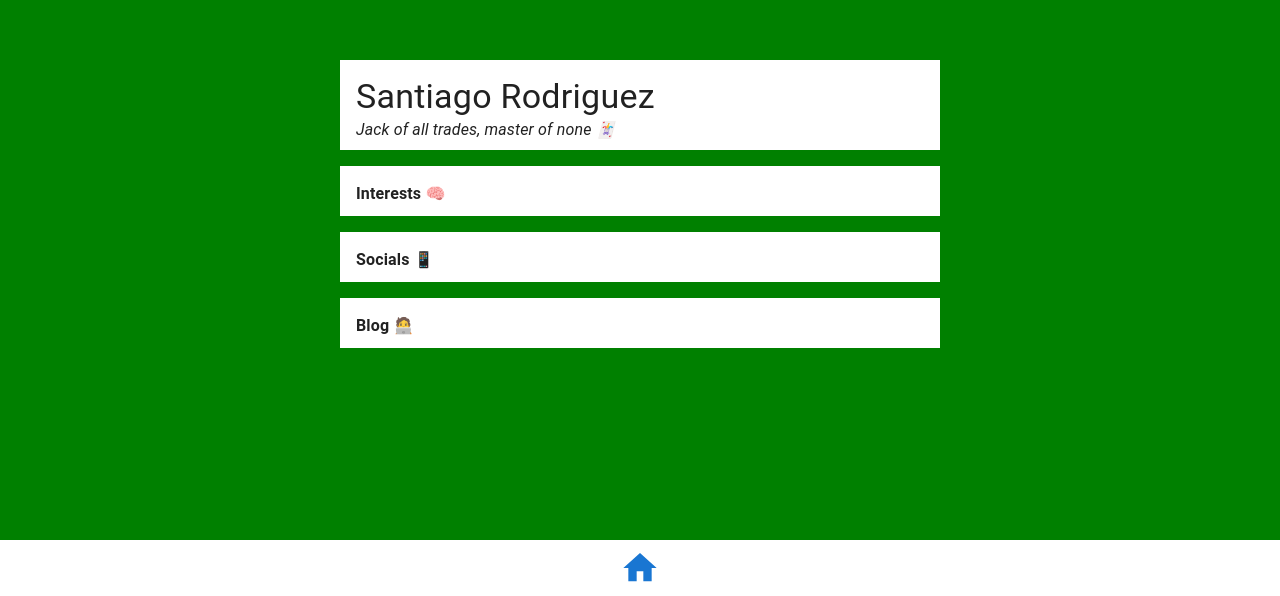
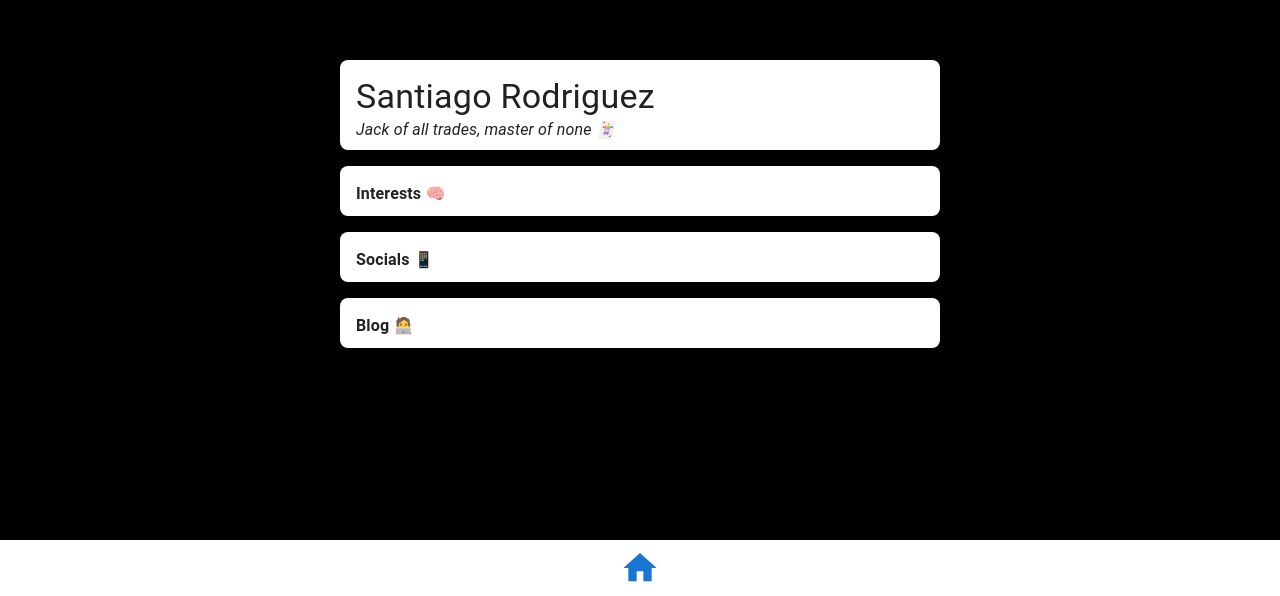
Before and after one commit to svntii/portfolio, a Next.js app: page / in a window 1280 px wide. Shown: the part 204-800 px from the top of the page. Built offline with nearby package versions, Linux system fonts and the light colour scheme.

Commit message:
update site

```diff
--- a/posts/classes-at-notre-dame.md
+++ b/posts/classes-at-notre-dame.md
@@ -11,7 +11,9 @@ By following the base curriculum at Notre Dame found [here](https://cse.nd.edu/u
 
 ## Doing the bare minimum is not enough.
 
-The following advice applies to any academic setting you may find yourself. Your mindset and grind to get things done will put you minimum in the top 5 percentile of applicants. Notre Dame is not renowned (at this moment) as a MIT or Stanford, so it doesn't get the pull of the Google's and Apple's of the world. Recruiting is tough. You must put in the extra hours to elevate and separate yourself from others. Following the mean in my opinion is how you get forgotten. Do more.
+The following advice applies to any academic setting you may find yourself. Your mindset and grind to get things done will put you minimum in the top 5 percentile of applicants. Notre Dame is not renowned (at this moment) as a MIT or Stanford, so it doesn't get the pull of the Google's and Apple's of the world. Recruiting is tough. You must put in the extra hours to elevate and separate yourself from others. Following the mean in my opinion is how you get forgotten.
+
+## Do more.
 
 While there are a bunch of caveats of what I just said, overall it is good advice.
 
@@ -152,6 +154,6 @@ All of them (No Ranking)
 - Lizao Wang
 
 
-Thank you all the professor who guided me to becoming a better person.
+Thank you all the professor who guided me to becoming a better person. ❤️
 
 svntii
--- a/posts/first-post.md
+++ b/posts/first-post.md
@@ -1,12 +1,12 @@
 ---
-title: 'Hello World'
-date: '2024-03-20'
+title: 'Hello World!'
+date: '2024-03-19'
 ---
 
-Hello World!
+Hello to anyone that comes across this page!
 
 
- My first blog post ... feels weird as a write this on a bus at ~2am on a bus to Atlanta. But working these past fews days in multiple projects, trying to immerse myself in more technical knowledge, more on that in future posts.
+ My first blog post ... feels weird as I write this on a bus at ~2am on a bus to Atlanta. But working these past fews days on multiple projects, trying to immerse myself in more technical knowledge exhilirating - more on that in future posts.
 
 In the following posts, I will try to share an inside scoop on my brain. I hope these provide value to someone in the future.
 
--- a/src/components/blog/blogList.jsx
+++ b/src/components/blog/blogList.jsx
@@ -2,10 +2,13 @@ import React from 'react';
 import Box from '@mui/material/Box';
 import Typography from '@mui/material/Typography';
 import Link from 'next/link';
+import { profileBoxStyles } from '@/pages/styles';
+import Date from '../../components/date';
+
 
 export function BlogList({ allPostsData }) {
     return (
-        <Box sx={{ width: '100%', justifyContent: 'center', maxWidth: 600, maxHeight: 50, bgcolor: 'background.paper', p: 2, mt: 2, overflow: 'hidden', '&:hover': { maxHeight: 600 } }}>
+        <Box sx={{ ...profileBoxStyles(600, 50, 600), width: '100%' }}>
             <Typography variant="body1" sx={{ fontWeight: '600' }}>Blog 🧑‍💻</Typography>
             <ul style={{ listStyle: 'none', padding: 0 }}>
                 {allPostsData.slice(0, 5).map(({ id, date, title }) => (
--- a/src/components/home/profileBox.tsx
+++ b/src/components/home/profileBox.tsx
@@ -2,6 +2,8 @@ import Box from '@mui/material/Box';
 import Typography from '@mui/material/Typography';
 import List from '@mui/material/List';
 import ListItem from '@mui/material/ListItem';
+import { profileBoxStyles } from '@/pages/styles';
+
 
 interface ProfilePage {
     name: string;
@@ -23,7 +25,7 @@ export function Profile({ name, title, description, interests, socials }: Profil
 
 function BioBox({ name, title, description }: { name: string, title: string, description: string }) {
     return (
-        <Box sx={{ maxWidth: 600, maxHeight: 90, bgcolor: 'background.paper', p: 2, mt: 2, overflow: 'hidden', '&:hover': { maxHeight: 600 } }}>
+        <Box sx={{ ...profileBoxStyles(600, 90, 600) }}>
             <Typography variant="h4" component="div" sx={{ color: 'text.primary', '&:hover': { backgroundColor: 'blueviolet', color: 'white' } }}>
                 {name}
             </Typography>
@@ -38,7 +40,7 @@ function BioBox({ name, title, description }: { name: string, title: string, des
 }
 
 function InterestsBox(interests: string[]) {
-    return <Box sx={{ maxWidth: 600, maxHeight: 50, bgcolor: 'background.paper', p: 2, mt: 2, overflow: 'hidden', '&:hover': { maxHeight: 400 } }}>
+    return <Box sx={{ ...profileBoxStyles(600, 50, 400) }}>
         <Typography variant="body1" sx={{ color: 'text.primary', fontWeight: '600' }}>
             Interests 🧠
         </Typography>
@@ -57,7 +59,7 @@ function InterestsBox(interests: string[]) {
 
 function SocialsBox(socials: string[]) {
     return (
-        <Box sx={{ maxWidth: 600, maxHeight: 50, bgcolor: 'background.paper', p: 2, mt: 2, overflow: 'hidden', '&:hover': { maxHeight: 400 } }}>
+        <Box sx={{ ...profileBoxStyles(600, 50, 400) }}>
             <Typography variant="body1" sx={{ color: 'text.primary', fontWeight: '600' }}>
                 Socials 📱
             </Typography>
--- /dev/null
+++ b/src/pages/_app.js
@@ -0,0 +1,15 @@
+// _app.js
+import { BottomNav } from '../components/bNav';
+import CssBaseline from '@mui/material/CssBaseline';
+
+function MyApp({ Component, pageProps }) {
+  return (
+    <>
+      <CssBaseline />
+      <Component {...pageProps} />
+      <BottomNav />
+    </>
+  )
+}
+
+export default MyApp
--- a/src/pages/blog/[id].js
+++ b/src/pages/blog/[id].js
@@ -12,7 +12,7 @@ export default function Post({ postData }) {
             <Head>
                 <title>{postData.title}</title>
             </Head>
-            <Box sx={{ width: '100vw', height: '100vh' }}>
+            <Box sx={{padding:"3em", background:"background.paper"}}>
                 <article>
                     <Typography variant="h4" sx={{ marginBottom: '1em' }}>{postData.title}</Typography>
                     <Typography variant="subtitle1" sx={{ marginBottom: '1em', color: 'gray' }}>
--- a/src/pages/index.js
+++ b/src/pages/index.js
@@ -7,8 +7,8 @@ import config from '../app/config.json';
 import CssBaseline from '@mui/material/CssBaseline';
 import { BottomNav } from '../components/bNav';
 import { getSortedPostsData } from '@/posts';
-
-
+import Head from 'next/head';
+import { homeBoxStyle } from '@/pages/styles';
 
 
 export async function getStaticProps() {
@@ -22,12 +22,15 @@ export async function getStaticProps() {
 
 
 export default function Home({ allPostsData }) {
-    const [value, setValue] = React.useState(0);
+    return (
+        <main>
+            <Head>
+                <title>{"Home"}</title>
+                <link rel="icon" href="/app/favicon.ico" sizes="any" />
+            </Head>
 
-    return (
-        <React.Fragment>
             <CssBaseline />
-            <Box sx={{ display: 'flex', flexDirection: 'column', height: '100vh', alignItems: 'center', justifyContent: 'center', background: 'green' }}>
+            <Box sx={{ ...homeBoxStyle }}>
                 <Profile
                     name={config.profile.name}
                     title={config.profile.title}
@@ -37,7 +40,6 @@ export default function Home({ allPostsData }) {
                 />
                 <BlogList allPostsData={allPostsData} />
             </Box>
-            <BottomNav/>
-        </React.Fragment>
+        </main>
     );
 }
--- /dev/null
+++ b/src/pages/styles.js
@@ -0,0 +1,23 @@
+
+
+
+export const homeBoxStyle = {
+    display: 'flex',
+    flexDirection: 'column',
+    height: '100vh',
+    alignItems: 'center',
+    justifyContent: 'center',
+    background: 'black',
+};
+
+export function profileBoxStyles( maxWidth, maxHeight, overflowMaxHeight) {
+    return {
+        maxWidth: maxWidth,
+        maxHeight: maxHeight, bgcolor: 'background.paper',
+        p: 2,
+        mt: 2,
+        overflow: 'hidden',
+        '&:hover': { maxHeight: overflowMaxHeight },
+        borderRadius: '8px'
+    }
+}
```
Also changed, not shown: src/components/blog/blogLayout.jsx (+1 -6 lines), src/components/root.tsx (added, +11 -0 lines), 1 other file (tests, documents, lock files or other folders).
